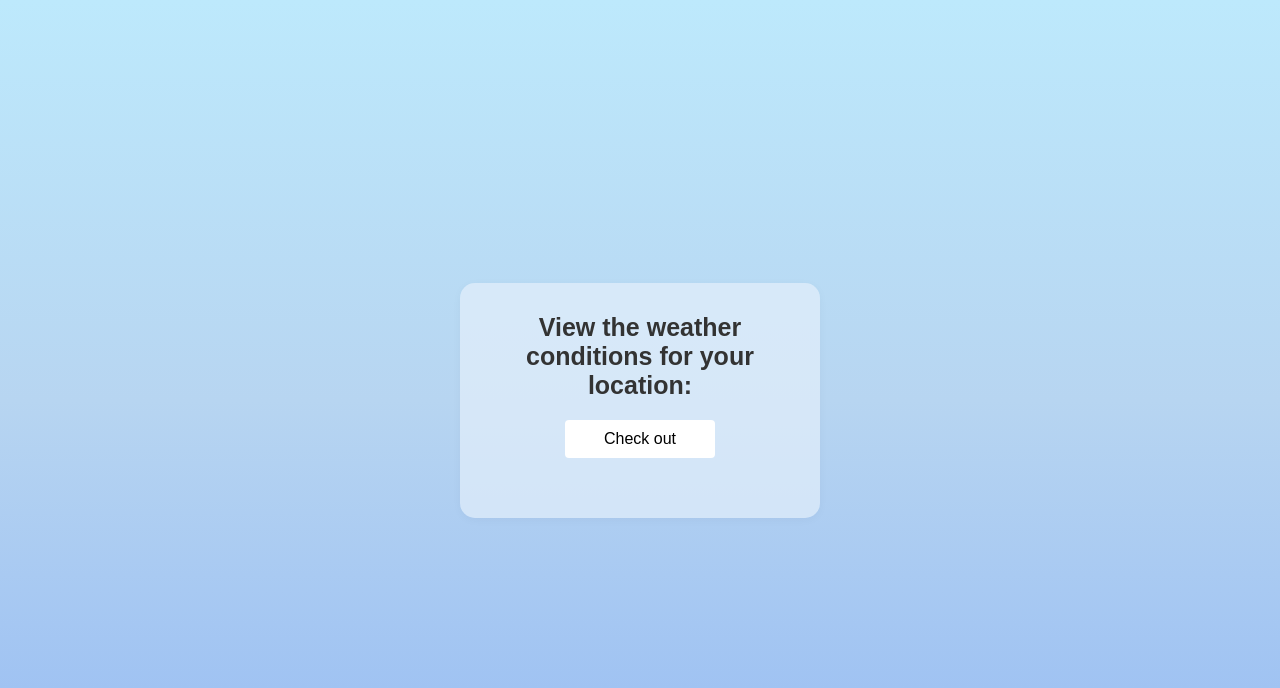
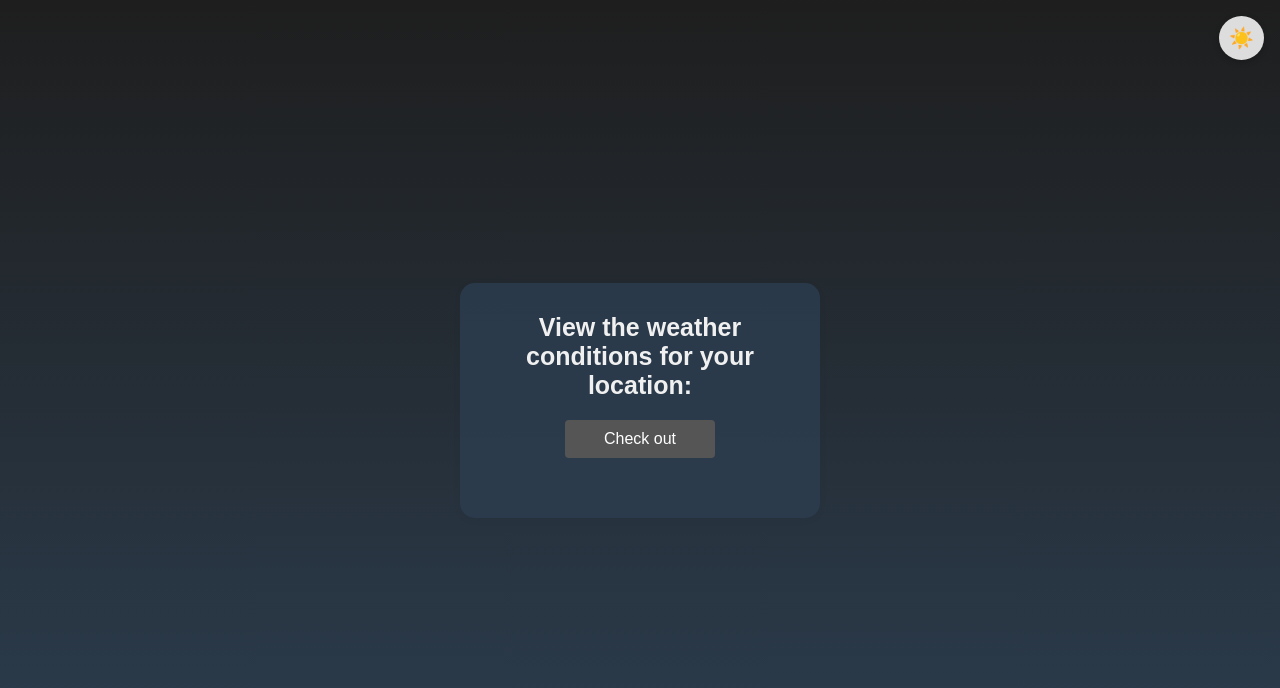
Before and after one commit to Gabds07/Weather-Site, a website built with Vite: page index.html in a window 1280 px wide. Built offline with nearby package versions, Linux system fonts and the light colour scheme.

Commit message:
Added theme-change button

```diff
--- a/index.html
+++ b/index.html
@@ -9,21 +9,28 @@
     <script src="https://ajax.googleapis.com/ajax/libs/jquery/3.7.1/jquery.min.js"></script>
 </head>
 
-<body>
+<body class="dark">
+
+    <button id="theme-toggle" class="theme-toggle">🌙</button>
+
     <form class="form">
         <h2>View the weather conditions for your location:</h2>
         <input type="text" name="" class="input-location hide" placeholder="Type a location">
         <button class="submit-location">Check out</button>
+
         <p class="loading hide">Loading...</p>
         <p class="display-city"></p>
+
         <p class="icon-clear hide">☀️</p>
         <p class="icon-few-clouds hide">⛅</p>
         <p class="icon-scattered-clouds hide">☁️</p>
         <p class="icon-shower-rain hide">🌧️</p>
         <p class="icon-rain hide">🌦️</p>
         <p class="icon-thunderstorm hide">⛈️</p>
+
         <div class="weather-display"></div>
     </form>
+
     <script type="module" src="/src/main.ts"></script>
 </body>
 
--- /dev/null
+++ b/src/controllers/ThemeController.ts
@@ -0,0 +1,18 @@
+function ThemeController() {
+    const toggleBtn = $('#theme-toggle') as JQuery;
+    const body = $(document.body) as JQuery
+
+    toggleBtn.text('☀️');
+
+    toggleBtn.on('click', () => {
+        if(toggleBtn.text() === '☀️') {
+            body.removeClass('dark');
+            toggleBtn.text('🌙');
+        } else if(toggleBtn.text() === '🌙') {
+            body.addClass('dark');
+            toggleBtn.text('☀️');
+        }
+    });
+}
+
+export default ThemeController;
--- a/src/main.ts
+++ b/src/main.ts
@@ -1,6 +1,7 @@
 import getWeatherData from "./api/weatherApi";
 import IconsController from "./controllers/IconsController.ts";
 import getLocationData from "./api/locationApi.ts";
+import ThemeController from "./controllers/ThemeController.ts";
 
 function displayWeather() {
     const displayWeather = $('.weather-display') as JQuery;
@@ -25,4 +26,7 @@ function displayWeather() {
         loading.removeClass('show-loading');
     });
 }
+
+ThemeController();
+
 displayWeather();
--- a/src/style/styleMain.css
+++ b/src/style/styleMain.css
@@ -6,6 +6,12 @@ body {
     height: 100vh;
     margin: 0;
     background: linear-gradient(to bottom, #bde9fc, #b7d5f1, #97bcf3);
+    color: #1a1a1a;
+}
+
+body.dark {
+    background: linear-gradient(to bottom, #1e1e1e, #2c3e50);
+    color: #f0f0f0;
 }
 
 .form {
@@ -13,11 +19,38 @@ body {
     flex-direction: column;
     align-items: center;
     gap: 20px;
-    background-color: rgba(231, 242, 252, 0.658);
+    background-color: rgba(231, 242, 252, 0.658); /* claro */
     padding: 30px;
     border-radius: 15px;
     box-shadow: 0 2px 10px rgba(0, 0, 0, 0.034);
     width: 300px;
+}
+
+body.dark .form {
+    background-color: rgba(44, 62, 80, 0.8);
+}
+
+.theme-toggle {
+    position: absolute;
+    top: 16px;
+    right: 16px;
+    background: #444;
+    border: none;
+    padding: 10px;
+    border-radius: 50%;
+    cursor: pointer;
+    box-shadow: 0 2px 6px rgba(0, 0, 0, 0.2);
+    font-size: 20px;
+    transition: transform 0.2s;
+}
+
+.theme-toggle:hover {
+    transform: scale(1.1);
+}
+
+body.dark .theme-toggle {
+    background-color: #dedddd;
+    color: #fff;
 }
 
 h2 {
@@ -27,6 +60,10 @@ h2 {
     text-align: center;
 }
 
+body.dark h2 {
+    color: #f0f0f0;
+}
+
 .input-location {
     width: 100%;
     padding: 10px;
@@ -34,6 +71,14 @@ h2 {
     border-radius: 4px;
     font-size: 16px;
     text-align: center;
+    background-color: #fff;
+    color: #000;
+}
+
+body.dark .input-location {
+    background-color: #333;
+    color: #fff;
+    border: 1px solid #555;
 }
 
 .submit-location {
@@ -50,6 +95,15 @@ h2 {
 
 .submit-location:hover {
     background-color: #e7e7e7;
+}
+
+body.dark .submit-location {
+    background-color: #555;
+    color: #fff;
+}
+
+body.dark .submit-location:hover {
+    background-color: #666;
 }
 
 .weather-display {
```
